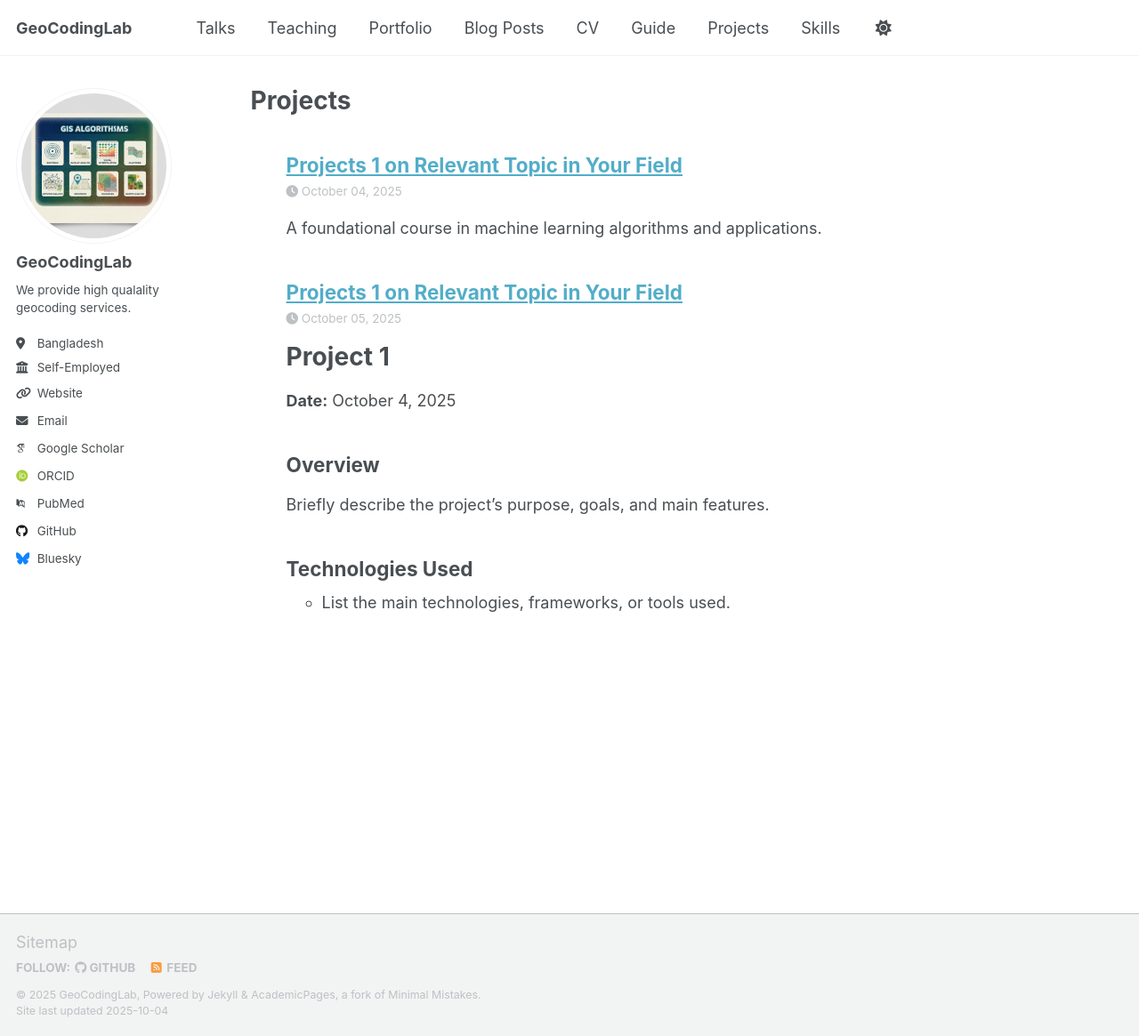
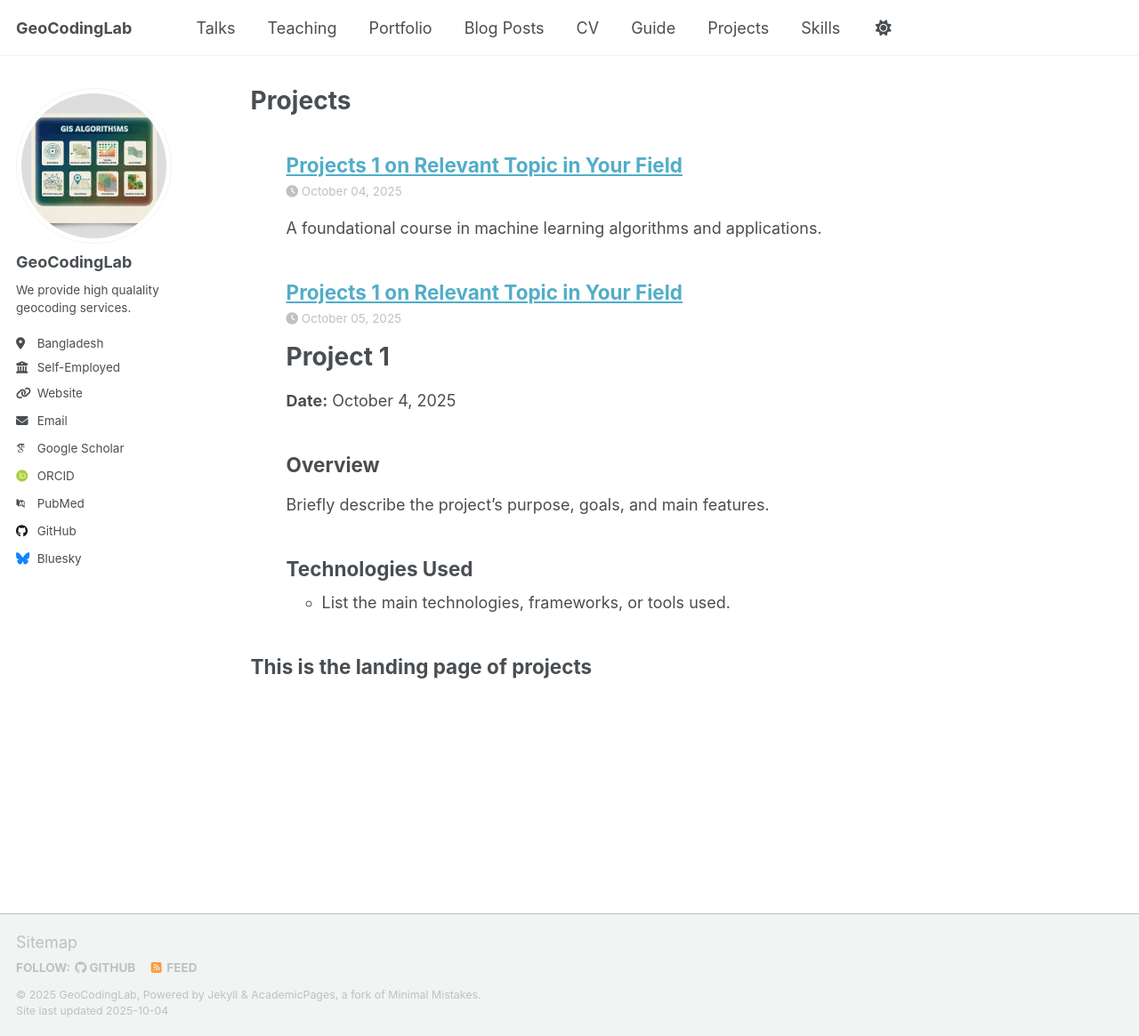
Before and after one commit to ramiz-moktader/portfolio-template-test, a Jekyll site: the page built from _pages/projects.md, in a window 1280 px wide and 1165 px high. Shown: the whole window at 89% size. Built offline with Jekyll 4.4.1, drawn with Linux system fonts in a browser that asks for light colours; some web fonts are replaced; a script that is not in the unit is left out.

Commit message:
updated projects landing page

```diff
--- a/_pages/projects.md
+++ b/_pages/projects.md
@@ -6,9 +6,10 @@ author_profile: true
 redirect_from:
   - /project
 ---
-
-  <ul> {% include base_path %}
+<ul> {% include base_path %}
     {% for post in site.projects %}
       {% include archive-single-talk.html %}
     {% endfor %}
-    </ul>
+</ul>
+
+## This is the landing page of projects
```
